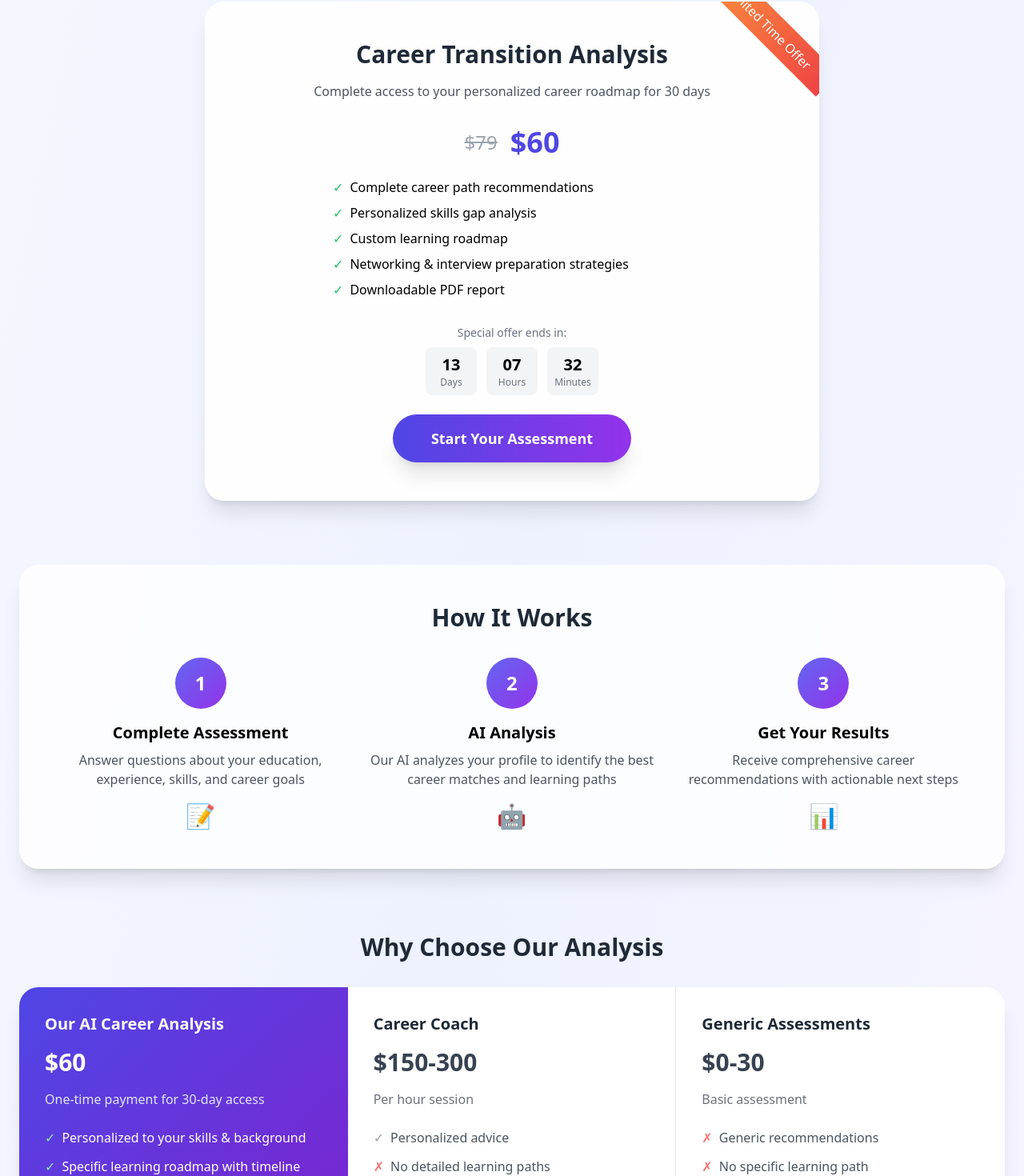
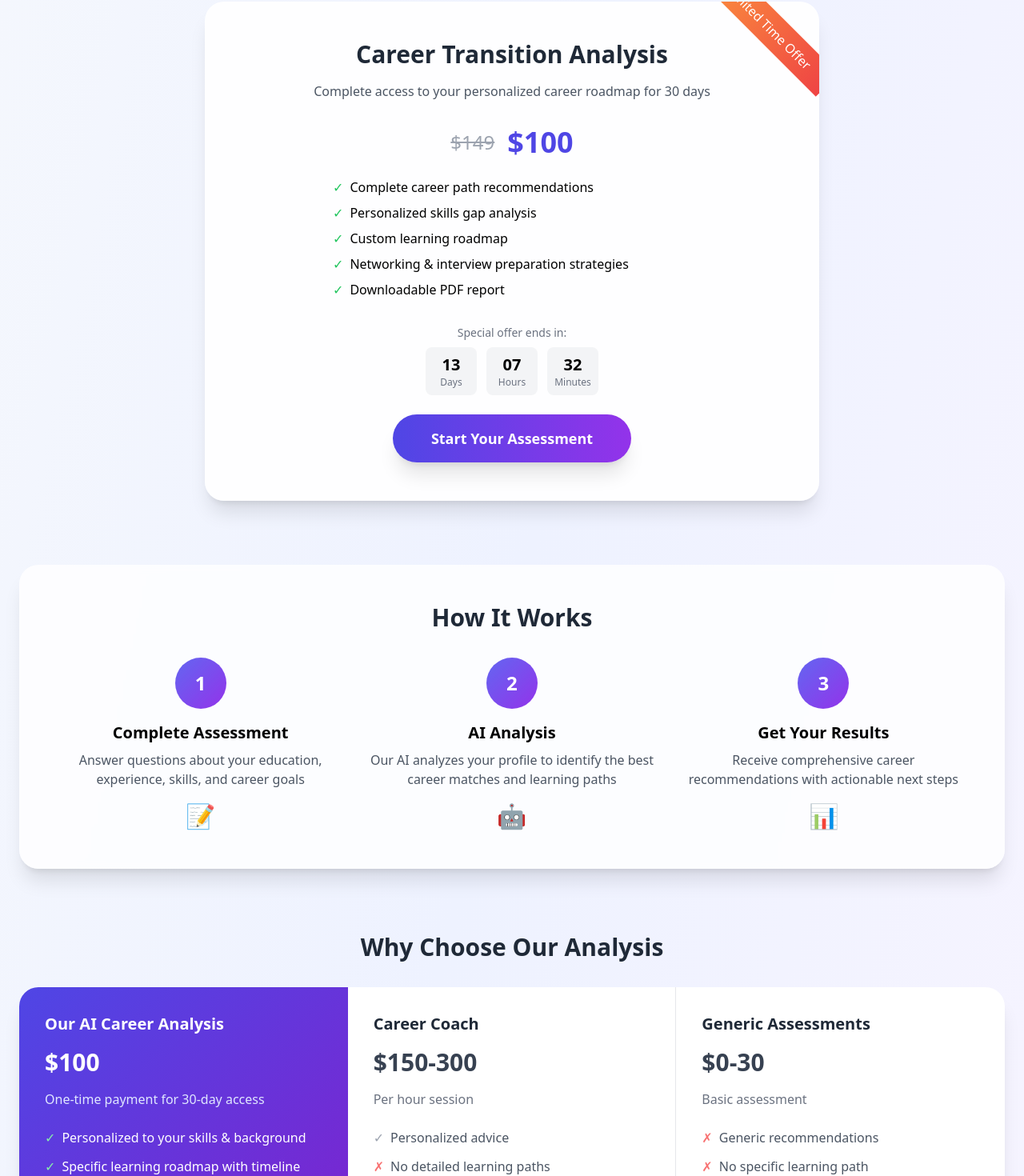
Before and after one commit to techtalentscity/tech-career-analyzer, a React (Create React App) app: page /career in a window 1280 px wide. Shown: the part 2262-3732 px from the top of the page at 80% size. Built offline with nearby package versions, Linux system fonts and the light colour scheme; no server answers.

Commit message:
Update CareerHome.jsx

```diff
--- a/src/Pages/career/CareerHome.jsx
+++ b/src/Pages/career/CareerHome.jsx
@@ -276,7 +276,7 @@ const CareerHome = () => {
           </div>
         </section>
 
-        {/* Pricing Section */}
+        {/* Pricing Section - UPDATED PRICE */}
         <section className="mb-20 text-center">
           <div className="bg-white/90 backdrop-blur-sm rounded-3xl shadow-xl p-8 md:p-12 max-w-3xl mx-auto relative overflow-hidden">
             <div className="absolute top-0 right-0 bg-gradient-to-r from-orange-400 to-red-500 text-white px-8 py-2 transform rotate-45 translate-x-10 translate-y-3">
@@ -287,8 +287,8 @@ const CareerHome = () => {
             <p className="text-gray-600 mb-8">Complete access to your personalized career roadmap for 30 days</p>
 
             <div className="flex justify-center items-center mb-6">
-              <span className="text-gray-400 line-through text-2xl mr-4">$79</span>
-              <span className="text-4xl font-bold text-indigo-600">$60</span>
+              <span className="text-gray-400 line-through text-2xl mr-4">$149</span>
+              <span className="text-4xl font-bold text-indigo-600">$100</span>
             </div>
 
             <ul className="text-left max-w-md mx-auto mb-8 space-y-2">
@@ -364,7 +364,7 @@ const CareerHome = () => {
           </div>
         </section>
 
-        {/* Value Comparison */}
+        {/* Value Comparison - UPDATED PRICE */}
         <section className="mb-20">
           <h2 className="text-3xl font-bold text-center mb-8 text-gray-800">Why Choose Our Analysis</h2>
 
@@ -372,7 +372,7 @@ const CareerHome = () => {
             <div className="grid md:grid-cols-3">
               <div className="p-8 bg-gradient-to-br from-indigo-600 to-purple-700 text-white">
                 <h3 className="text-xl font-bold mb-4">Our AI Career Analysis</h3>
-                <div className="text-3xl font-bold mb-4">$60</div>
+                <div className="text-3xl font-bold mb-4">$100</div>
                 <p className="mb-6 text-indigo-100">One-time payment for 30-day access</p>
                 <ul className="space-y-3">
                   <li className="flex items-start">
```
